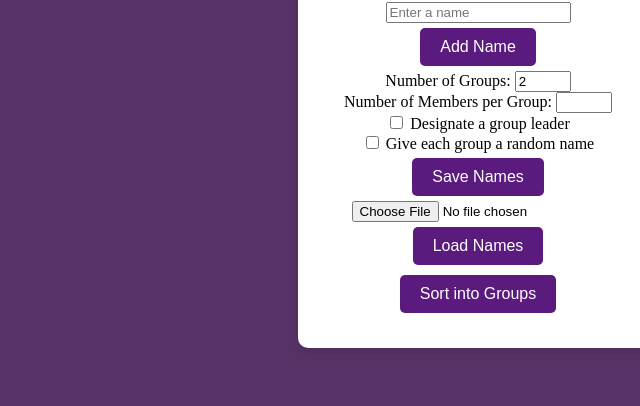
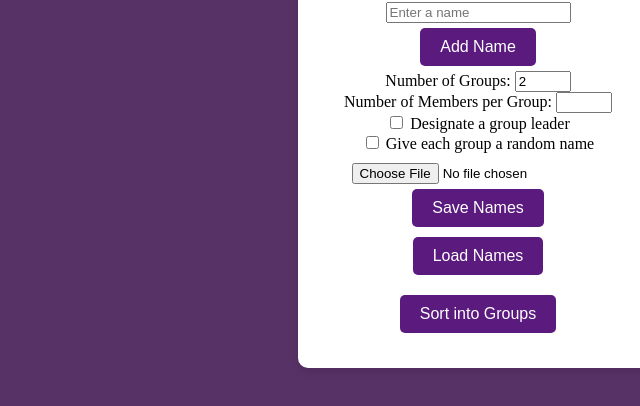
Before and after one commit to ErikoStrand/toolie-v1, an Electron app: page groupie/groupie.html in a window 800 px wide. Shown: the part 186-592 px from the top of the page, without its empty margins (160-800 px from the left). Drawn offline with Linux system fonts and the light colour scheme.

Commit message:
Added smth I guess????

```diff
--- a/groupie/groupie.css
+++ b/groupie/groupie.css
@@ -18,6 +18,18 @@ body {
     margin-left: 450px;
 }
 
+.saveLoadBtn {
+
+    color: rgb(0, 0, 0);
+    border: none;
+    padding: 5px 10px;
+    margin: 5px;
+    font-size: 8px;
+    border-radius: 5px;
+    cursor: pointer;
+    transition: background-color 0.3s;
+}
+
 
 button {
     background-color: #5b1a7e;
@@ -31,6 +43,7 @@ button {
     transition: background-color 0.3s;
 }
 
+
 button:hover {
     background-color: #38104e;
 }
--- a/groupie/groupie.html
+++ b/groupie/groupie.html
@@ -29,9 +29,9 @@
         <input type="checkbox" id="randomGroupName">
         <label for="randomGroupName">Give each group a random name</label>
     </div>
-    <div>
+    <div class="saveLoadBtn">
+        <input type="file" id="loadInput">
         <button id="saveButton">Save Names</button>
-        <input type="file" id="loadInput">
         <button id="loadButton">Load Names</button>
     </div>
     <button id="sortButton">Sort into Groups</button>
```
